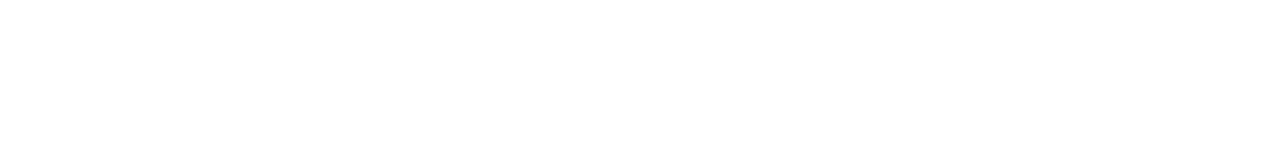
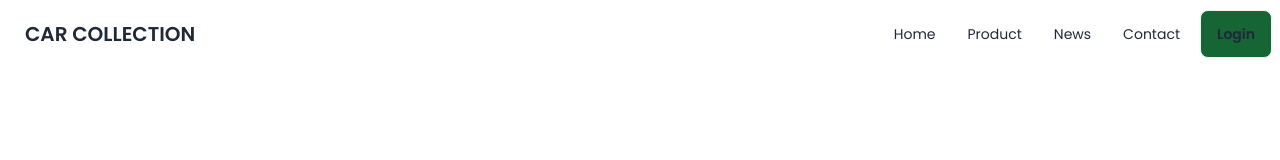
Before and after one commit to Samrat-Debugger/TailwindPart-2, a plain HTML site: page index.html in a window 1280 px wide. Drawn offline with nearby package versions, Linux system fonts and the light colour scheme.

Commit message:
navbar done

```diff
--- a/index.html
+++ b/index.html
@@ -9,11 +9,64 @@
     <!-- cdn for tailwind and daisy ui -->
     <link href="https://cdn.jsdelivr.net/npm/daisyui@4.12.23/dist/full.min.css" rel="stylesheet" type="text/css" />
     <script src="https://cdn.tailwindcss.com"></script>
+    <style>
+        @import url('https://fonts.googleapis.com/css2?family=Montserrat:ital,wght@0,100..900;1,100..900&family=Poppins:ital,wght@0,100;0,200;0,300;0,400;0,500;0,600;0,700;0,800;0,900;1,100;1,200;1,300;1,400;1,500;1,600;1,700;1,800;1,900&family=Roboto:ital,wght@0,100..900;1,100..900&display=swap');
 
+        body {
+            font-family: "Poppins", serif;
+        }
+    </style>
 </head>
 
 <body>
+    <section class="container mx-auto">
 
+
+        <header>
+            <div class="navbar bg-base-100 justify-between ">
+                <div class="">
+                    <div class="dropdown">
+                        <div tabindex="0" role="button" class="btn btn-ghost lg:hidden">
+                            <svg xmlns="http://www.w3.org/2000/svg" class="h-5 w-5" fill="none" viewBox="0 0 24 24"
+                                stroke="currentColor">
+                                <path stroke-linecap="round" stroke-linejoin="round" stroke-width="2"
+                                    d="M4 6h16M4 12h8m-8 6h16" />
+                            </svg>
+                        </div>
+                        <ul tabindex="0"
+                            class="menu menu-sm dropdown-content bg-base-100 rounded-box z-[1] mt-3 w-52 p-2 shadow">
+                            <li><a>Home</a></li>
+                            <li><a>Product</a></li>
+                            <li><a>News</a></li>
+                            <li><a>Contact</a></li>
+                        </ul>
+                    </div>
+                    <a class="btn btn-ghost text-xl hover:bg-green-500 hover:text-stone-50">CAR COLLECTION</a>
+                </div>
+                <div>
+
+
+                    <div class="navbar-center hidden lg:flex ">
+                        <ul class="menu menu-horizontal px-1 ">
+                            <li><a class="hover:bg-green-500 hover:text-stone-50">Home</a></li>
+                            <li><a class="hover:bg-green-500 hover:text-stone-50">Product</a></li>
+                            <li><a class="hover:bg-green-500 hover:text-stone-50">News</a></li>
+                            <li><a class="hover:bg-green-500 hover:text-stone-50">Contact</a></li>
+                        </ul>
+                    </div>
+                    <div>
+                        <a class="btn bg-green-800 hover:bg-green-500 hover:text-stone-50">Login</a>
+                    </div>
+                </div>
+            </div>
+        </header>
+        <main>
+
+        </main>
+        <footer>
+
+        </footer>
+    </section>
 </body>
 
 </html>
```
